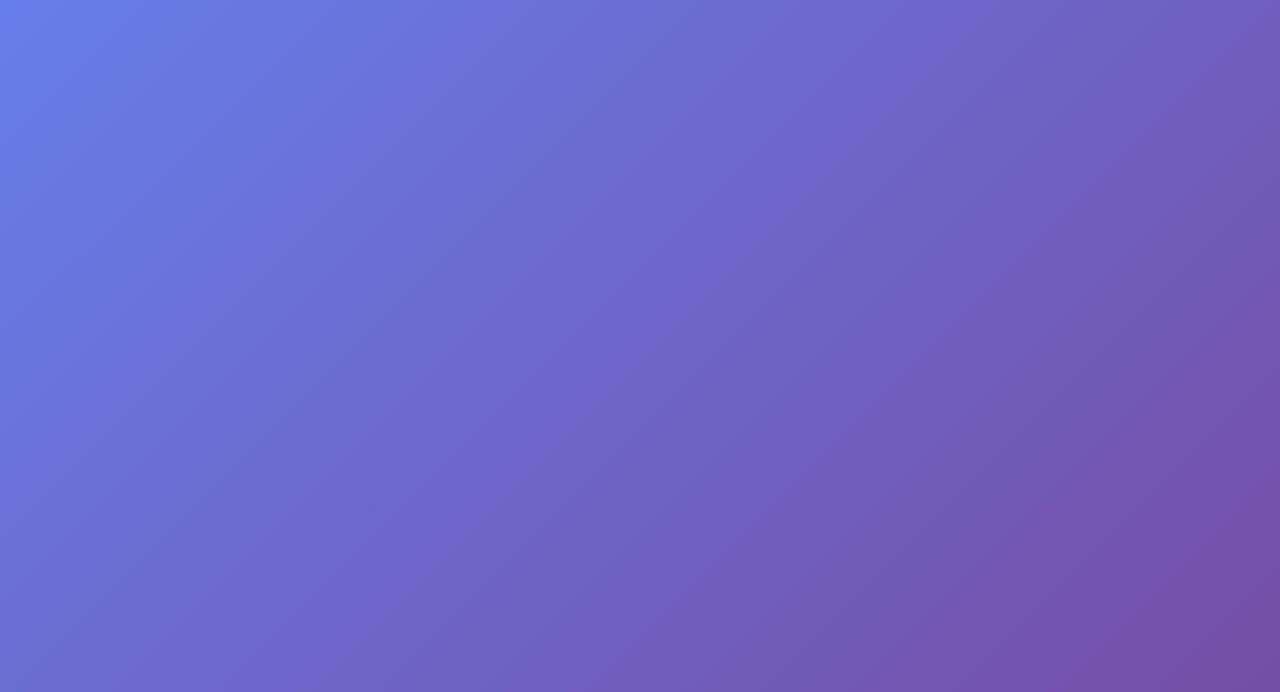
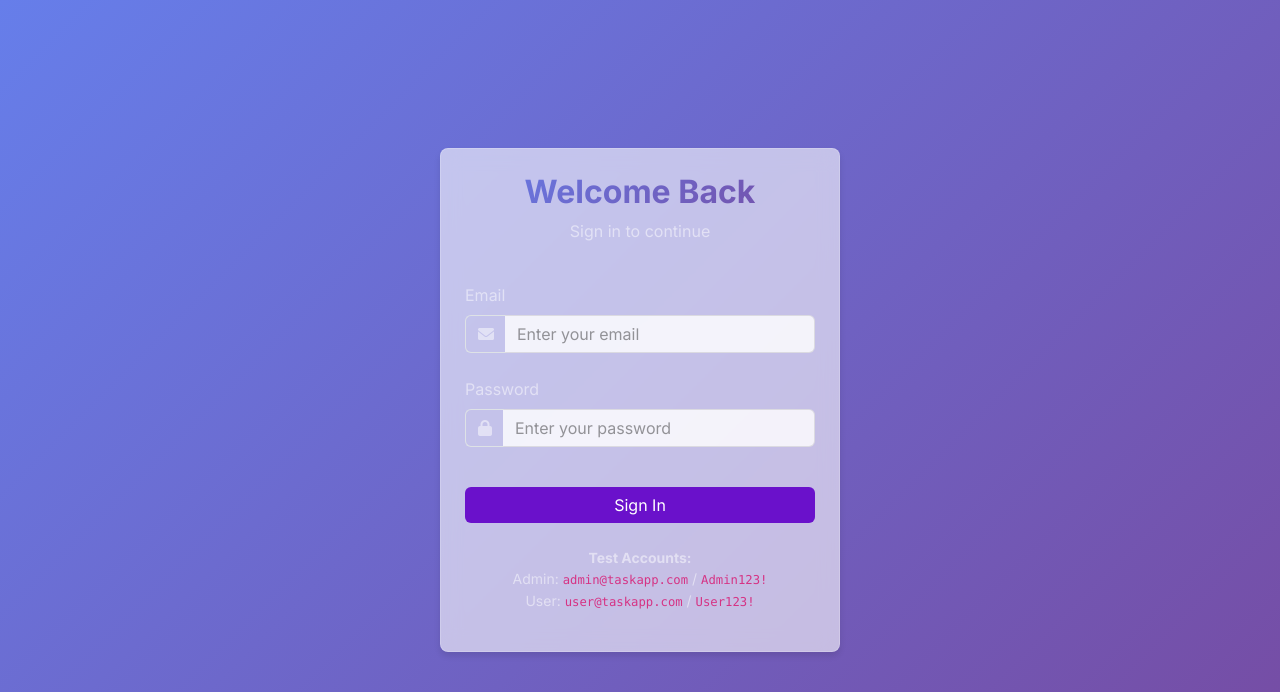
Before and after one commit to dzidzis94/TaskManagementApp, an ASP.NET Core app: page /Account/Login in a window 1280 px wide. Shown: the top 692 px of the page. Run offline with ASP.NET Core 8, Linux system fonts and the light colour scheme; some libraries are stand-ins or nearby versions.

Commit message:
Fix: Corrected CSS for invisible login form
The login form was invisible due to low-contrast colors and an incorrect opacity transition.

- Modified `wwwroot/css/modern.css` to use darker text and more opaque backgrounds for form elements, improving visibility.
- Added a JavaScript snippet to `Views/Account/Login.cshtml` to apply the `fade-in` class to the body on page load, ensuring the page becomes visible.

```diff
--- a/Views/Account/Login.cshtml
+++ b/Views/Account/Login.cshtml
@@ -50,5 +50,11 @@
     </div>
 
     <script src="https://cdnjs.cloudflare.com/ajax/libs/bootstrap/5.3.0/js/bootstrap.bundle.min.js"></script>
+    <script>
+        // Add fade-in class to body on load
+        document.addEventListener('DOMContentLoaded', function () {
+            document.body.classList.add('fade-in');
+        });
+    </script>
 </body>
 </html>
--- a/wwwroot/css/modern.css
+++ b/wwwroot/css/modern.css
@@ -98,18 +98,18 @@ body {
 }
 
 .login-card .card-header h2 {
-    color: var(--text-color-dark);
+    color: var(--text-color);
     font-weight: 700;
 }
 
 .login-card .form-control {
-    background: rgba(255, 255, 255, 0.2);
-    border: 1px solid rgba(255, 255, 255, 0.3);
-    color: var(--text-color-dark);
+    background: rgba(255, 255, 255, 0.8);
+    border: 1px solid rgba(0, 0, 0, 0.1);
+    color: var(--text-color);
 }
 
 .login-card .form-control::placeholder {
-    color: rgba(255, 255, 255, 0.7);
+    color: rgba(0, 0, 0, 0.4);
 }
 
 .login-card .btn-primary {
```
